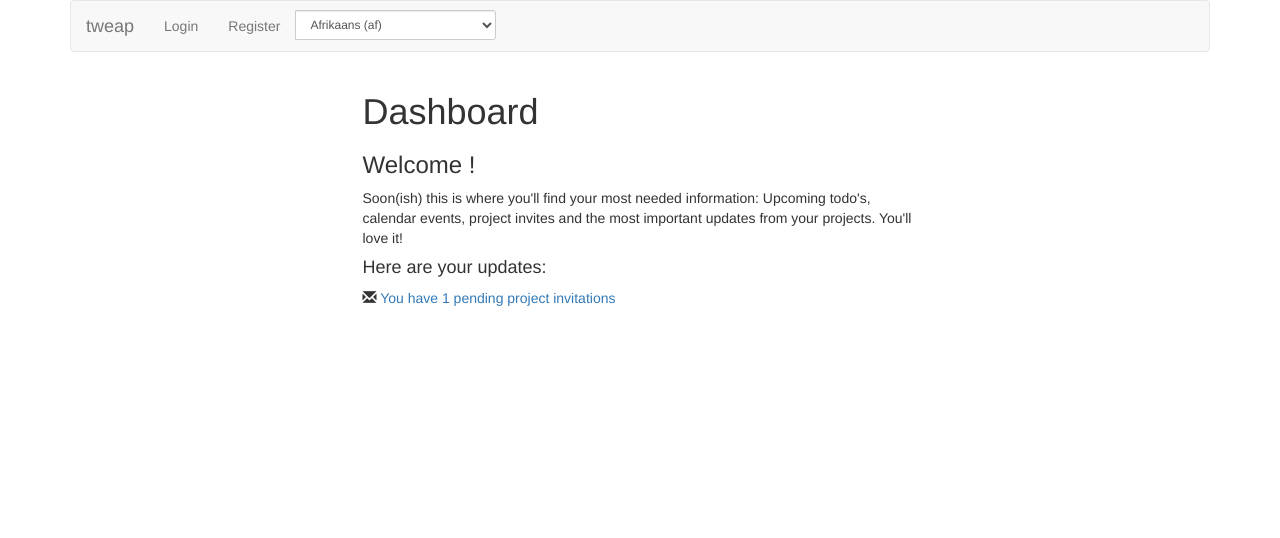
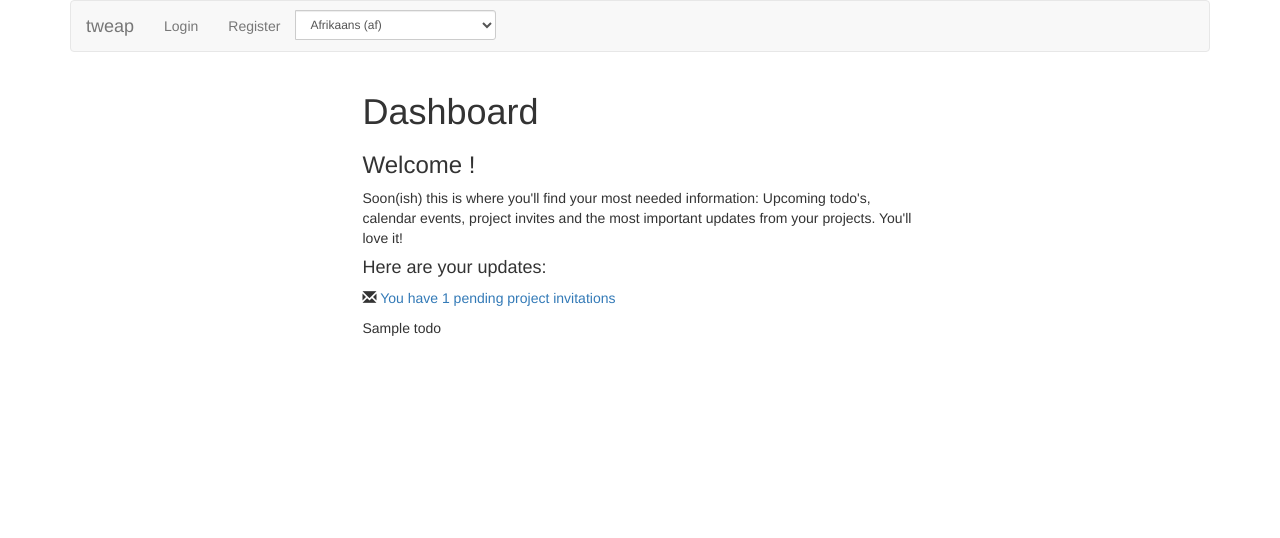
Before and after one commit to easy-as-pie-labs/tweap, a Django app: template tweap/dashboard/templates/dashboard/dashboard.html in a window 1280 px wide. Shown: the top 538 px of the page. Run offline with Django 3.2, Linux system fonts and the light colour scheme; the template is opened without the code that fills it: most values are stand-ins (such as "Sample title", 1, 10 or a date in 2020); some libraries are stand-ins or nearby versions.

Commit message:
added todo.models.Todo.get_for_user started adding todos in dashboard

```diff
--- a/tweap/dashboard/templates/dashboard/dashboard.html
+++ b/tweap/dashboard/templates/dashboard/dashboard.html
@@ -9,5 +9,8 @@
             <h4>{% trans "Here are your updates:" %}</h4>
             <p><span class="glyphicon glyphicon-envelope"></span> <a href="{% url 'project_management:view_invites' %}"">{% trans "You have " %}{{invitation_count}}{% trans " pending project invitations" %}</a></p>
         {% endif %}
+        {% for todo in todos %}
+            {{ todo.name }}
+        {% endfor %}
     </div>
 {% endblock %}
--- a/tweap/dashboard/views.py
+++ b/tweap/dashboard/views.py
@@ -1,6 +1,7 @@
 from django.shortcuts import render
 from django.views.generic import View
 from project_management.models import Invitation
+from todo.models import Todo
 
 class Home(View):
     """
@@ -9,6 +10,7 @@ class Home(View):
     def get(self, request):
         if request.user.is_authenticated():
             invitation_count = Invitation.objects.filter(user=request.user).count()
-            return render(request, 'dashboard/dashboard.html', {'invitation_count': invitation_count})
+            todos = Todo.get_for_user(request.user)
+            return render(request, 'dashboard/dashboard.html', {'invitation_count': invitation_count, 'todos': todos})
         else:
             return render(request, 'dashboard/home.html')
--- a/tweap/todo/models.py
+++ b/tweap/todo/models.py
@@ -20,5 +20,9 @@ class Todo(models.Model):
     def get_for_project(cls, project):
         return Todo.objects.filter(project=project)
 
+    @classmethod
+    def get_for_user(cls, user):
+        return Todo.objects.filter(assignees=user)
+
     def __str__(self):
         return self.title
```
